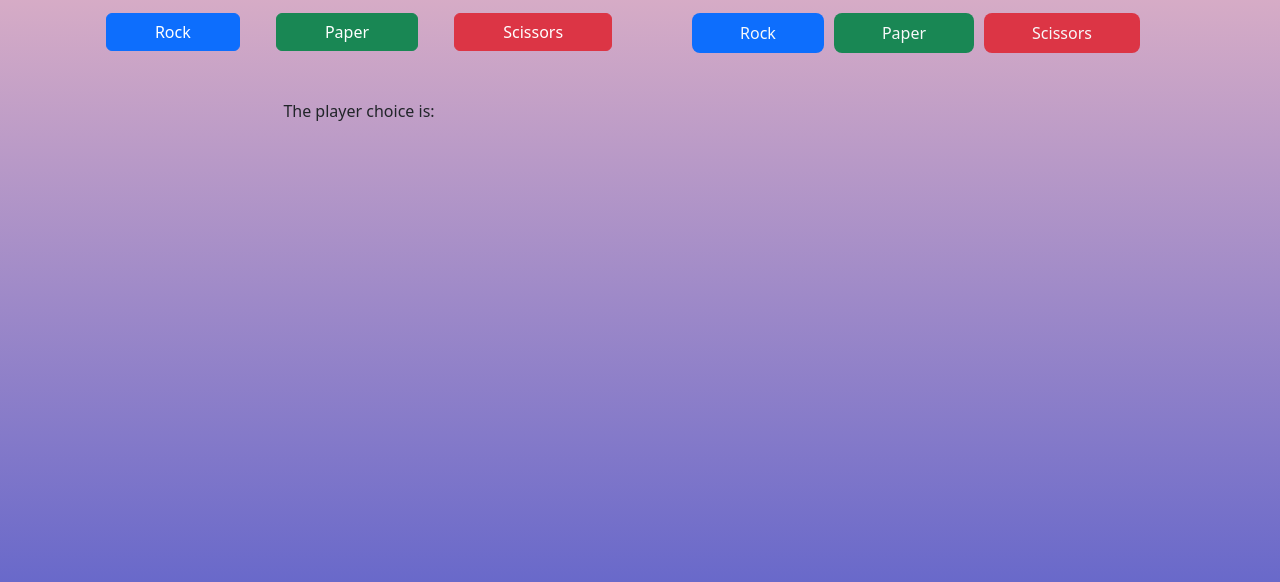
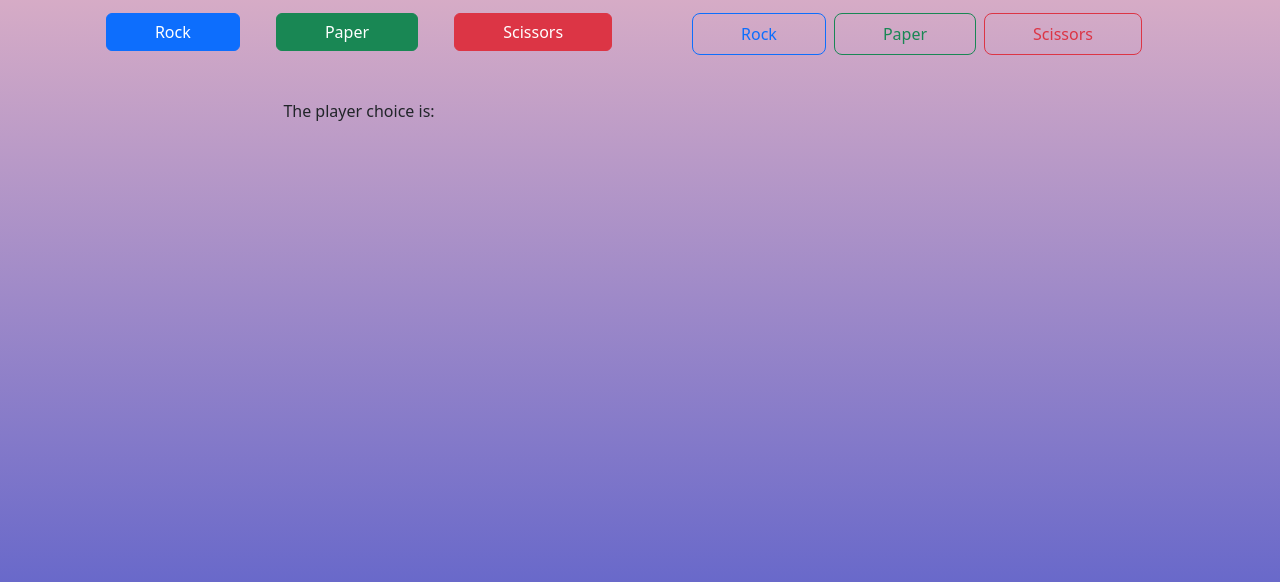
Before and after one commit to GauravShreenet/RockPaperScissors, a plain HTML site: page index.html in a window 1280 px wide. Shown: the part 218-800 px from the top of the page. Drawn offline with nearby package versions, Linux system fonts and the light colour scheme.

Commit message:
tweaking some desgin

```diff
--- a/index.html
+++ b/index.html
@@ -32,10 +32,10 @@
                 </div>
                 <div class="col-md-6 text-center">
                     <h2 class="text-center">Computer Chose:</h2><hr>
-                    <div class="d-flex justify-content-between px-5 text-light">
-                        <div class="bg-primary px-5 py-2 rounded-3">Rock</div>
-                        <div class="bg-success px-5 py-2 rounded-3">Paper</div>
-                        <div class="bg-danger px-5 py-2 rounded-3">Scissors</div>
+                    <div class="d-flex justify-content-between px-5">
+                        <div class="bg-transparent border border-primary text-primary px-5 py-2 rounded-3">Rock</div>
+                        <div class="bg-transparent border border-success text-success px-5 py-2 rounded-3">Paper</div>
+                        <div class="bg-transparent border border-danger text-danger px-5 py-2 rounded-3">Scissors</div>
                         <span id="compChoice"></span>
                     </div>
                 </div>
```
